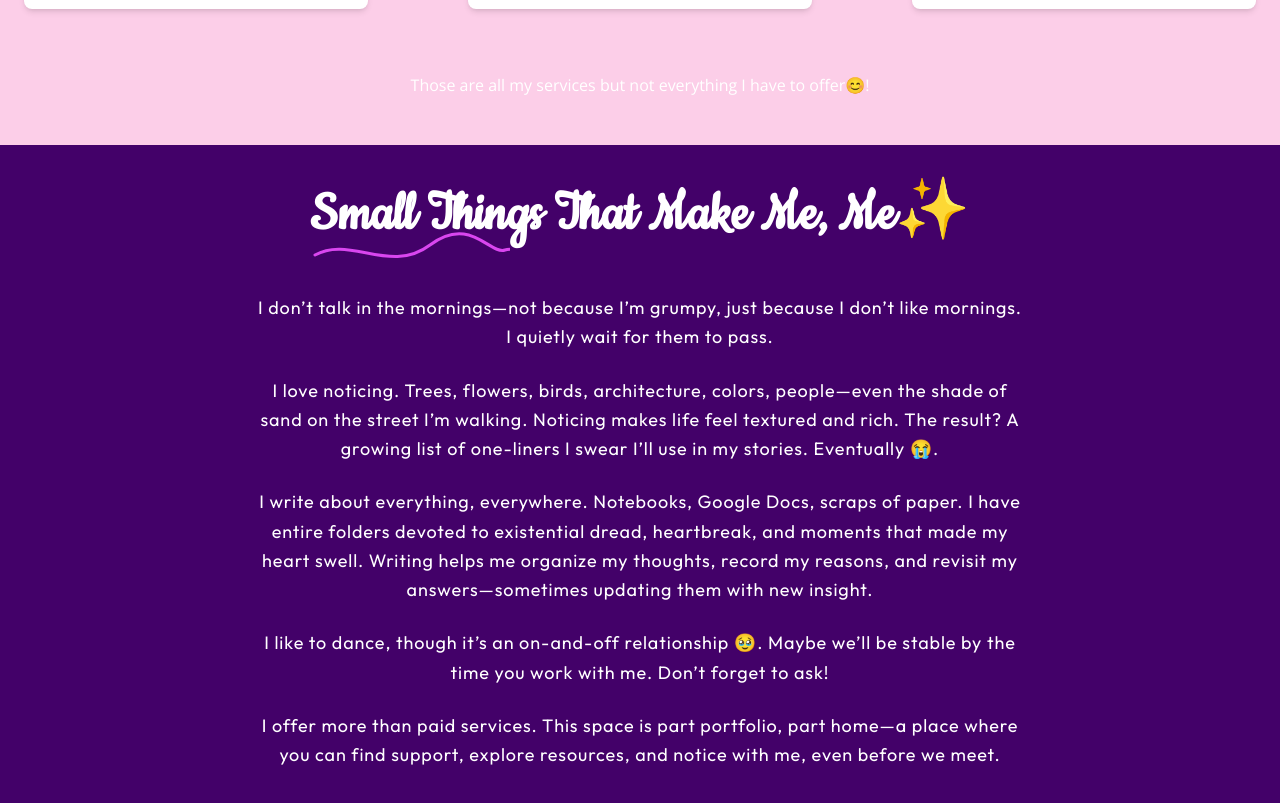
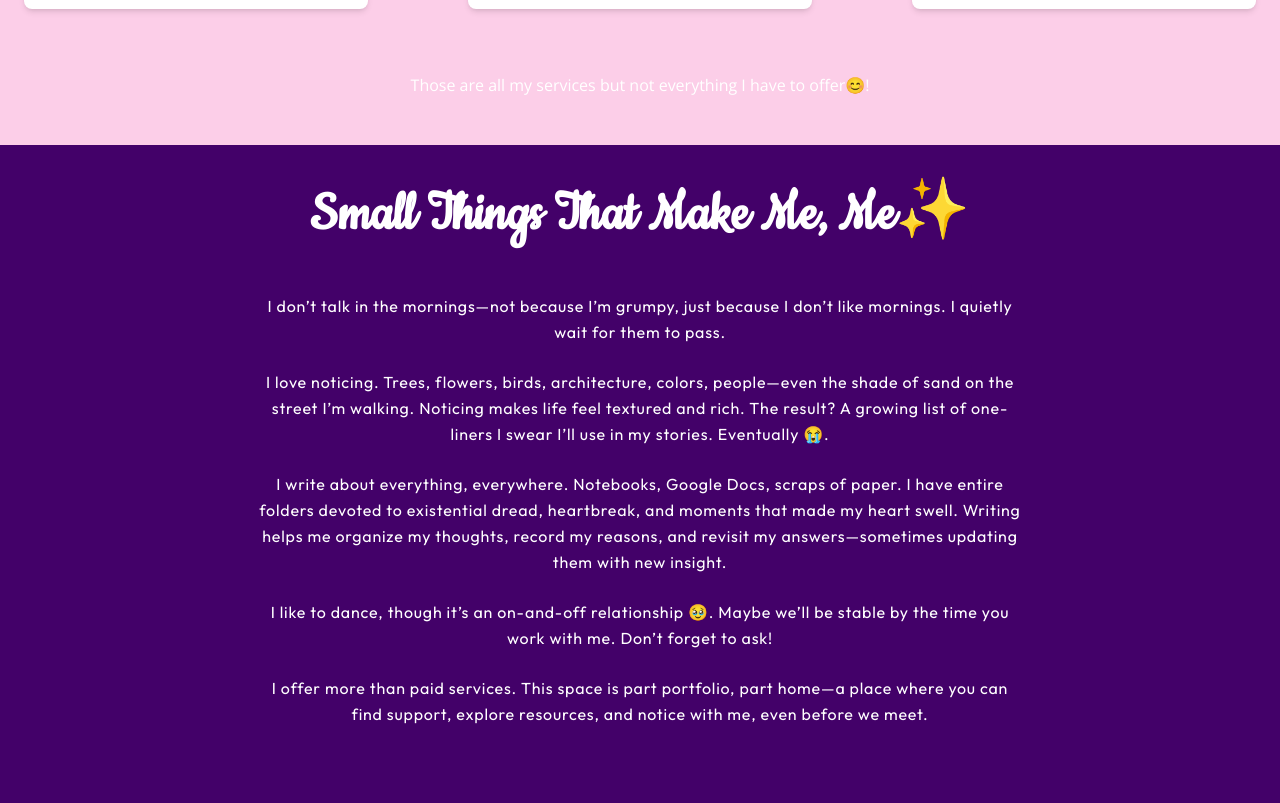
Before and after one commit to OgunwandeBukunmi/kristina, a Next.js app: page / in a window 1280 px wide. Shown: the part 2361-3164 px from the top of the page. After the commit the page ends 3128 px from the top, so only its background shows below. Built offline with nearby package versions, Linux system fonts and the light colour scheme; a web font is replaced by a local one.

Commit message:
Edited last section

```diff
--- a/src/app/page.tsx
+++ b/src/app/page.tsx
@@ -175,26 +175,12 @@ export default function Home() {
 
   {/* Thngs about her */}
 <section className="flex flex-col items-center justify-center gap-12 min-h-[150px] py-10 px-4">
-  <div className="relative"> <h1 className="text-6xl font-bold font-cookie text-center">
+<h1 className="text-6xl font-bold font-cookie text-center">
     Small Things That Make Me, Me✨
   </h1>
-      <svg width="200" height="40" viewBox="0 0 200 40" fill="none" xmlns="http://www.w3.org/2000/svg" className="absolute top-10">
-  <path
-  d="M5 30
-     C40 10, 80 50, 120 20
-     S180 30, 195 25
-     S240 40, 270 10
-     S310 50, 340 20
-     S380 30, 410 25"
-  stroke="#D946EF"
-  strokeWidth="3"
-  fill="none"
-  strokeLinecap="round"
-  strokeLinejoin="round"
-/>
-</svg></div>
 
-  <ul className="max-w-3xl text-center  space-y-6 text-lg leading-relaxed font-outfit  tracking-wider">
+
+  <ul className="max-w-3xl text-center  space-y-6 text-md leading-relaxed font-outfit  tracking-wider">
     <li>
       I don’t talk in the mornings—not because I’m grumpy, just because I don’t like mornings. I quietly wait for them to pass.
     </li>
```
